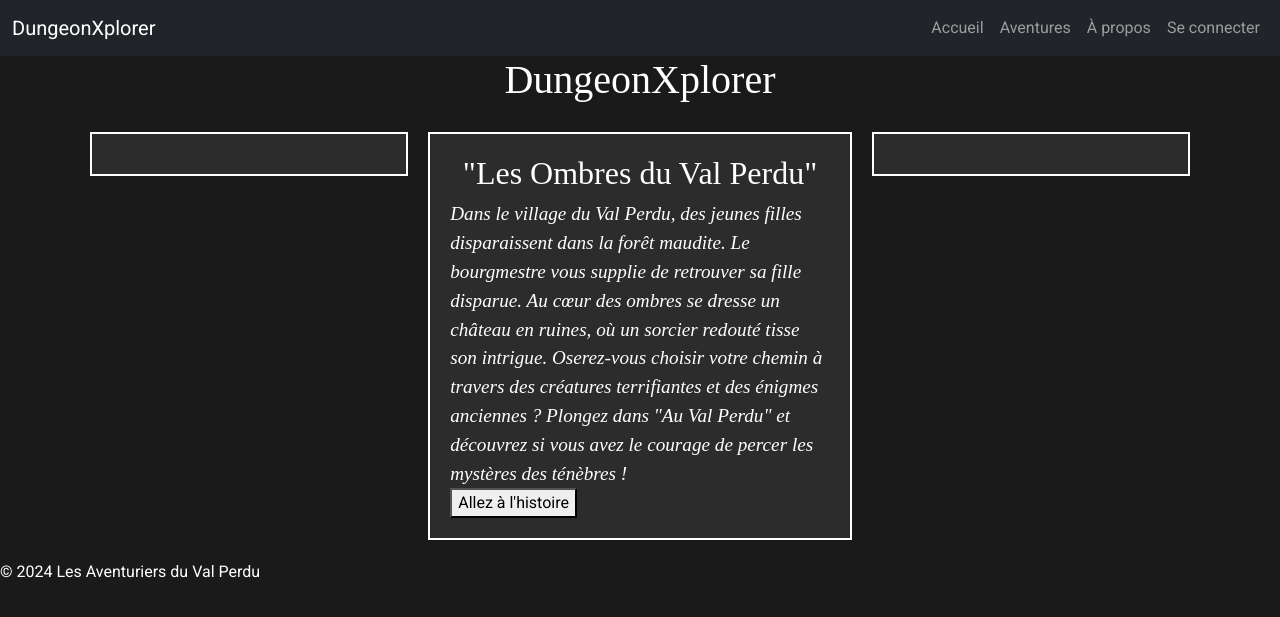
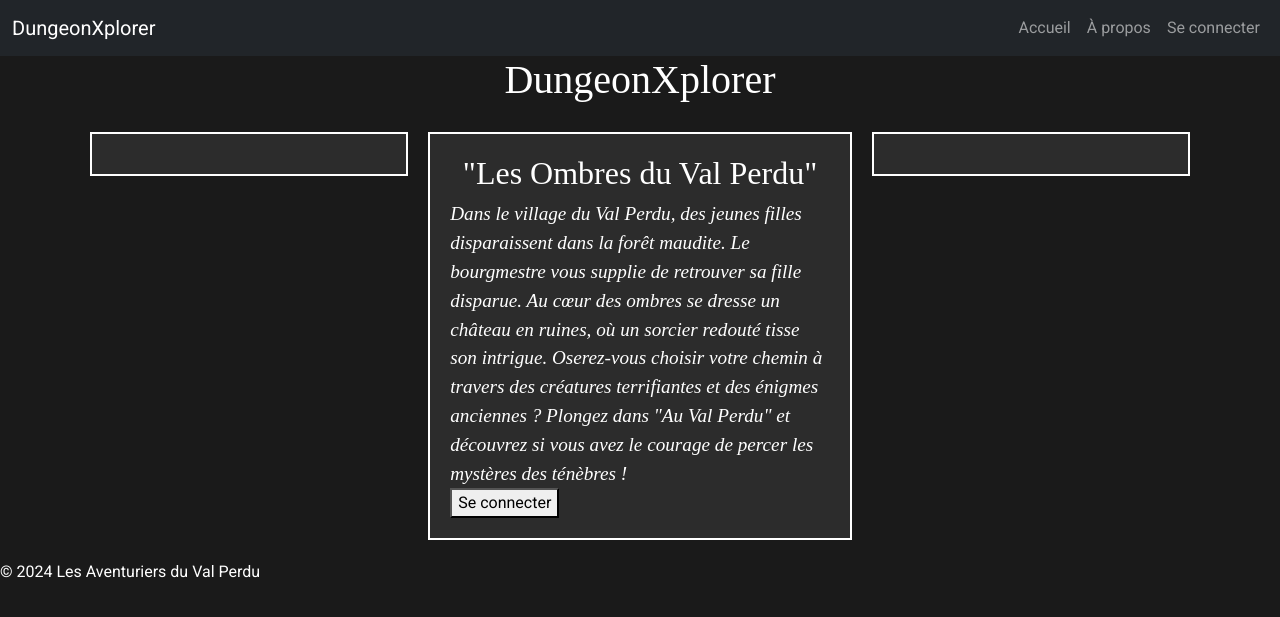
Before and after one commit to SoulLikePlayer/DungeonXplorer, a PHP site: page /DungeonXplorer/ in a window 1280 px wide. Shown: the top 617 px of the page. Run offline with PHP 8.4, Linux system fonts and the light colour scheme; some web fonts are replaced.

Commit message:
[FIX]: Amélioration
imo

```diff
--- a/app/views/layout/navbar.php
+++ b/app/views/layout/navbar.php
@@ -9,9 +9,6 @@
             <ul class="navbar-nav ms-auto">
                 <li class="nav-item">
                     <a class="nav-link" href="/DungeonXplorer">Accueil</a>
-                </li>
-                <li class="nav-item">
-                    <a class="nav-link" href="/DungeonXplorer/adventure">Aventures</a>
                 </li>
                 <li class="nav-item">
                     <a class="nav-link" href="/DungeonXplorer/about">À propos</a>
--- a/app/views/pages/home.php
+++ b/app/views/pages/home.php
@@ -7,9 +7,15 @@
             <h2 id="HistoireTitre">"Les Ombres du Val Perdu"</h2>
             <p>Dans le village du Val Perdu, des jeunes filles disparaissent dans la forêt maudite. Le bourgmestre vous supplie de retrouver sa fille disparue. Au cœur des ombres se dresse un château en ruines, où un sorcier redouté tisse son intrigue. Oserez-vous choisir votre chemin à travers des créatures terrifiantes et des énigmes anciennes ? Plongez dans "Au Val Perdu" et découvrez si vous avez le courage de percer les mystères des ténèbres !</p>
             <div class="button-container">
-                <a href="/DungeonXplorer/chapter/view/<?=$_SESSION['Chapitre'] ?? '1'?>">
-                    <button>Allez à l'histoire</button>
-                </a>
+                <?php if(isset($_SESSION['user'])): ?>
+                    <a href="/DungeonXplorer/chapter/view/<?=$_SESSION['Chapitre'] ?? '1'?>">
+                        <button>Allez à l'histoire</button>
+                    </a>
+                <?php else: ?>
+                    <a href="/DungeonXplorer/user/login">
+                        <button>Se connecter</button>
+                    </a>
+                <?php endif ?>
             </div>
         </div>
         <div class="container-items">
```
